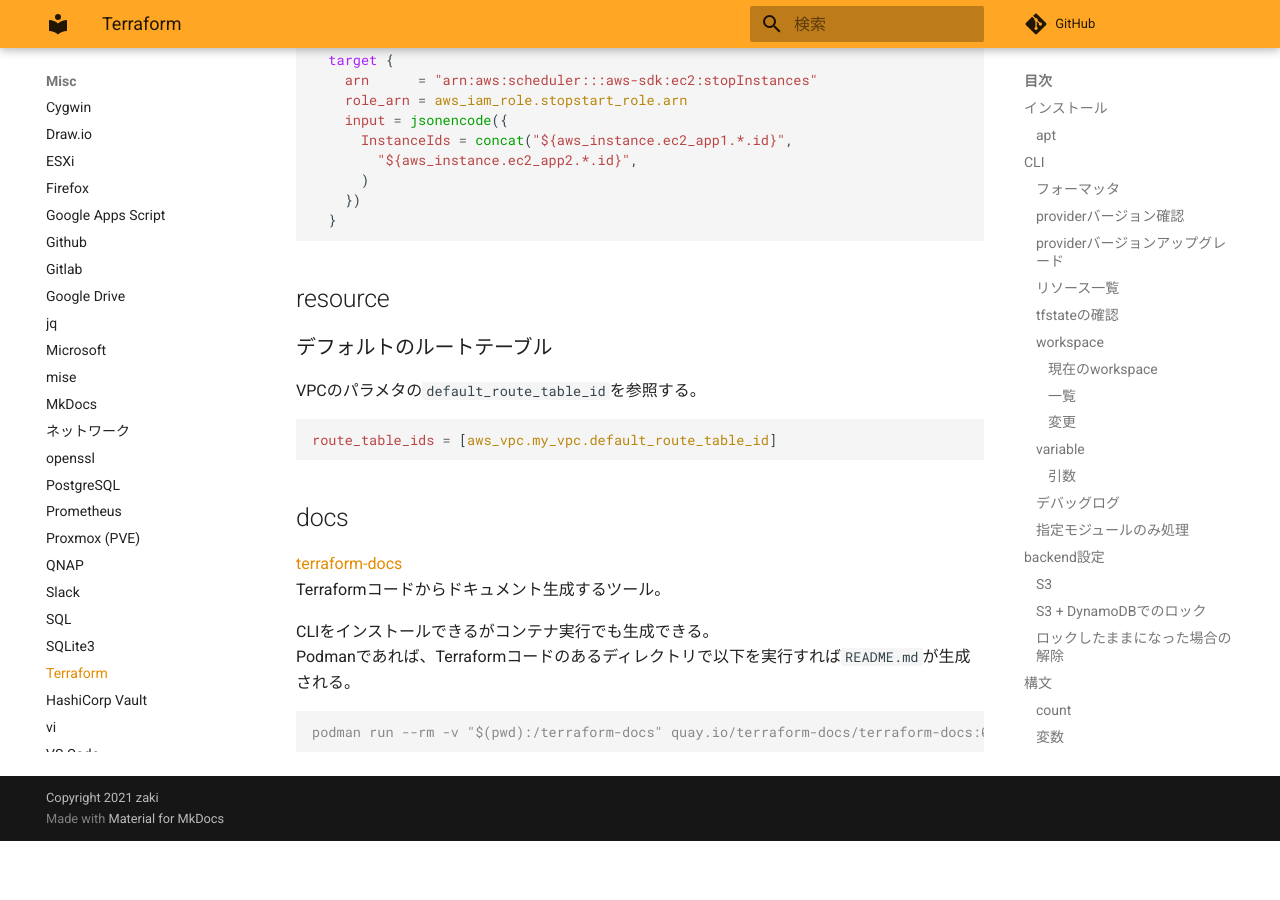
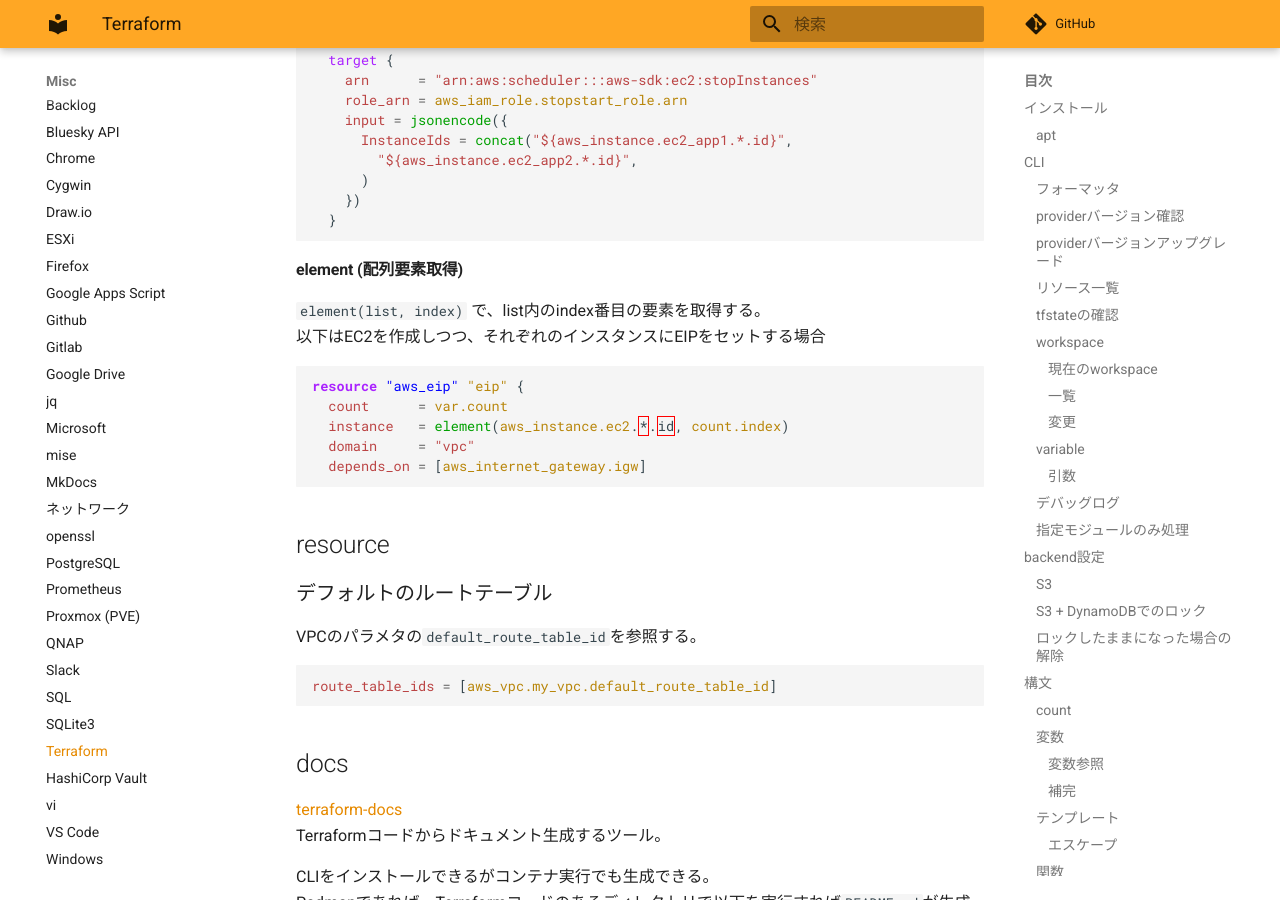
Before and after one commit to zaki-lknr/docs, an MkDocs documentation site: the page built from docs/Misc/terraform.md, in a window 1280 px wide and 900 px high, scrolled down 6567 px. Built offline with MkDocs 1.6.1 and Material for MkDocs 9.7.7, drawn with Linux system fonts in a browser that asks for light colours; comment, search, counter and statistics services are not loaded; before the commit the page ends 7408 px from its top, so only the background shows below that.

Commit message:
add: misc/terraform: element()

````diff
--- a/docs/Misc/terraform.md
+++ b/docs/Misc/terraform.md
@@ -323,6 +323,19 @@ EventBridge Schedulerにcount定義されたEC2インスタンスを複数セッ
   }
 ```
 
+#### element (配列要素取得)
+
+`element(list, index)` で、list内のindex番目の要素を取得する。
+以下はEC2を作成しつつ、それぞれのインスタンスにEIPをセットする場合
+
+```tf
+resource "aws_eip" "eip" {
+  count      = var.count
+  instance   = element(aws_instance.ec2.*.id, count.index)
+  domain     = "vpc"
+  depends_on = [aws_internet_gateway.igw]
+```
+
 ## resource
 
 ### デフォルトのルートテーブル
````
